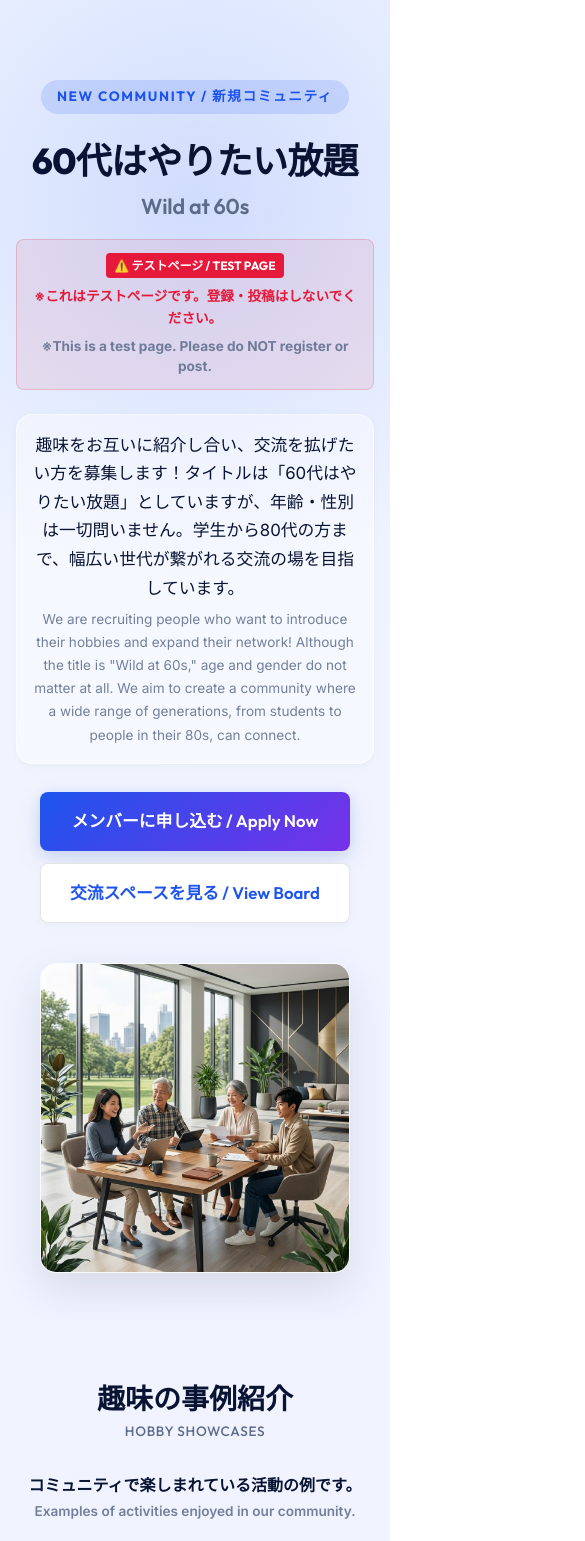
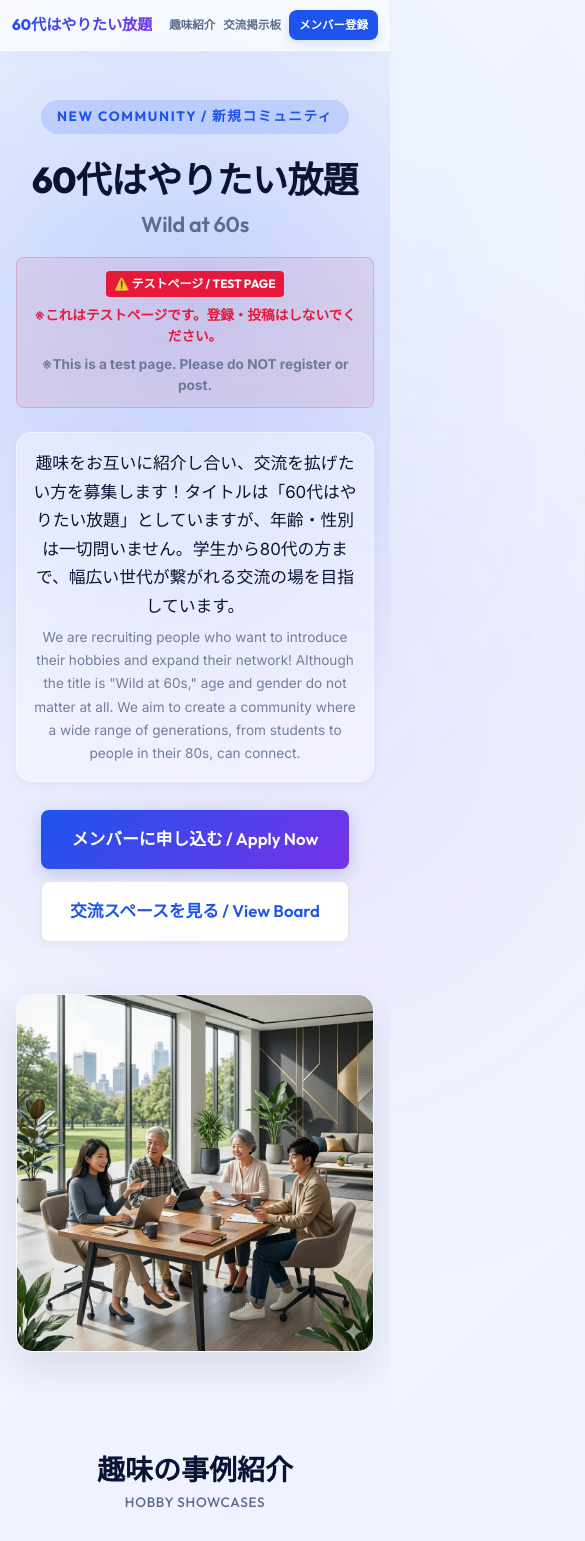
Before and after one commit to kenken6291/member-recruitment, a plain HTML site: page index.html in a window 390 px wide. Shown: the top 1541 px of the page, 585 px wide, since content can reach past the window. Drawn offline with Linux system fonts and the light colour scheme; no server answers.

Commit message:
Design: Update layout and responsiveness for desktop and mobile

```diff
--- a/index.html
+++ b/index.html
@@ -11,8 +11,23 @@
 </head>
 <body>
 
+  <!-- フローティングヘッダーナビゲーション -->
+  <nav class="navbar" id="mainNavbar">
+    <div class="navbar-container">
+      <a href="#" class="nav-logo">60代はやりたい放題 <span class="nav-logo-en">/ Wild at 60s</span></a>
+      <div class="nav-links">
+        <a href="#hobbies">趣味紹介 <span class="nav-link-en">/ Showcase</span></a>
+        <a href="#message-board">交流掲示板 <span class="nav-link-en">/ Board</span></a>
+        <a href="#join-form" class="nav-cta">メンバー登録 <span class="nav-link-en">/ Join</span></a>
+      </div>
+    </div>
+  </nav>
+
   <!-- ヒーローセクション -->
-  <header>
+  <header id="hero">
+    <div class="hero-wrapper">
+      <!-- 左側：キャッチコピーと情報 -->
+      <div class="hero-content">
         <div class="badge">New Community / 新規コミュニティ</div>
         <h1>60代はやりたい放題</h1>
         <h2 class="hero-en-title">Wild at 60s</h2>
@@ -38,10 +53,14 @@
           <a href="#join-form" class="hero-btn" id="heroCtaBtn">メンバーに申し込む / Apply Now</a>
           <a href="#message-board" class="hero-btn secondary" id="heroMsgBtn">交流スペースを見る / View Board</a>
         </div>
+      </div>
 
-    <!-- ヒーロー画像 -->
+      <!-- 右側：メイン写真 -->
+      <div class="hero-image-area">
         <div class="hero-image-container">
           <img src="hero_community.jpg" class="hero-image" alt="コラボレーションするコミュニティメンバーのイメージイラスト" id="heroImage">
+        </div>
+      </div>
     </div>
   </header>
 
@@ -106,13 +125,13 @@
 
         <!-- プログラミング -->
         <article class="hobby-card">
+          <div class="hobby-img-wrapper">
+            <img src="hobby_programming.png" alt="プログラミング / Programming" loading="lazy">
+          </div>
           <div class="hobby-info">
             <h3>プログラミング <span class="en-sub-title">Programming & Gaming</span></h3>
             <p class="card-jp-desc">ゲーム開発やアプリ作成。いくつになっても新しい技術を学び、パソコンに向かってクリエイティブなものづくりに没頭します。</p>
-            <p class="en-text">Game development and app coding. Never stop learning new tech, dive into creative creation on computers.</p>
-          </div>
-          <div class="hobby-img-wrapper">
-            <img src="hobby_programming.png" alt="プログラミング / Programming" loading="lazy">
+            <p class="en-text">Never stop learning new tech, dive into creative creation on computers.</p>
           </div>
         </article>
       </div>
@@ -775,6 +794,7 @@
       return re.test(String(email).toLowerCase());
     }
 
+    // HTMLエスケープ処理
     function escapeHTML(str) {
       if (!str) return "";
       return str
--- a/style.css
+++ b/style.css
@@ -44,6 +44,7 @@
 
 html {
   scroll-behavior: smooth;
+  scroll-padding-top: 90px; /* ナビバーの高さ分のパディング */
 }
 
 body {
@@ -54,27 +55,159 @@ body {
   overflow-x: hidden;
   -webkit-font-smoothing: antialiased;
   -moz-osx-font-smoothing: grayscale;
+  width: 100%;
 }
 
-/* ヘッダー・ヒーローエリア */
+body::before, body::after {
+  content: '';
+  position: absolute;
+  width: 600px;
+  height: 600px;
+  border-radius: 50%;
+  z-index: -2;
+  pointer-events: none;
+  filter: blur(150px);
+  opacity: 0.5;
+}
+
+body::before {
+  top: 10%;
+  left: -200px;
+  background: var(--primary-glow);
+}
+
+body::after {
+  top: 50%;
+  right: -200px;
+  background: var(--secondary-glow);
+}
+
+/* ==========================================
+   フローティングヘッダーナビゲーション
+   ========================================== */
+.navbar {
+  position: fixed;
+  top: 0;
+  left: 0;
+  width: 100%;
+  z-index: 1000;
+  background: rgba(255, 255, 255, 0.7);
+  backdrop-filter: blur(16px);
+  -webkit-backdrop-filter: blur(16px);
+  border-bottom: 1px solid rgba(255, 255, 255, 0.5);
+  box-shadow: 0 2px 20px rgba(0, 0, 0, 0.02);
+  transition: all 0.3s ease;
+}
+
+.navbar-container {
+  max-width: 1200px;
+  margin: 0 auto;
+  padding: 16px 24px;
+  display: flex;
+  justify-content: space-between;
+  align-items: center;
+}
+
+.nav-logo {
+  font-family: var(--font-heading);
+  font-size: 1.25rem;
+  font-weight: 800;
+  color: var(--dark-text);
+  text-decoration: none;
+  display: flex;
+  align-items: center;
+  gap: 6px;
+  background: linear-gradient(135deg, var(--primary) 0%, var(--secondary) 100%);
+  -webkit-background-clip: text;
+  -webkit-text-fill-color: transparent;
+  flex-shrink: 0;
+}
+
+.nav-logo-en {
+  font-size: 0.8rem;
+  font-weight: 600;
+  opacity: 0.7;
+}
+
+.nav-links {
+  display: flex;
+  align-items: center;
+  gap: 24px;
+}
+
+.nav-links a {
+  text-decoration: none;
+  font-size: 0.85rem;
+  font-weight: 700;
+  color: var(--light-text);
+  transition: all 0.2s ease;
+  display: flex;
+  flex-direction: column;
+  align-items: center;
+}
+
+.nav-link-en {
+  font-size: 0.65rem;
+  font-weight: 500;
+  opacity: 0.6;
+  margin-top: 1px;
+}
+
+.nav-links a:hover {
+  color: var(--primary);
+}
+
+.nav-links a.nav-cta {
+  background: var(--primary);
+  color: var(--white);
+  padding: 8px 16px;
+  border-radius: var(--border-radius-sm);
+  box-shadow: 0 4px 10px var(--primary-glow);
+}
+
+.nav-links a.nav-cta:hover {
+  background: var(--primary-hover);
+  box-shadow: 0 6px 15px var(--primary-glow);
+  transform: translateY(-1px);
+}
+
+/* ==========================================
+   ヒーローエリア
+   ========================================== */
 header {
   position: relative;
-  padding: 120px 24px 80px;
-  text-align: center;
+  padding: 140px 24px 80px;
   overflow: hidden;
 }
 
 header::before {
   content: '';
   position: absolute;
-  top: -200px;
+  top: -150px;
   left: 50%;
   transform: translateX(-50%);
-  width: 800px;
-  height: 800px;
+  width: 900px;
+  height: 900px;
   background: radial-gradient(circle, var(--primary-glow) 0%, transparent 70%);
   z-index: -1;
   pointer-events: none;
+}
+
+.hero-wrapper {
+  max-width: 1200px;
+  margin: 0 auto;
+  display: grid;
+  grid-template-columns: 1.25fr 1fr;
+  gap: 48px;
+  align-items: center;
+  text-align: left;
+}
+
+.hero-content {
+  display: flex;
+  flex-direction: column;
+  align-items: flex-start;
+  width: 100%;
 }
 
 .badge {
@@ -94,23 +227,22 @@ header::before {
 
 h1 {
   font-family: var(--font-heading);
-  font-size: 3rem;
+  font-size: 3.5rem;
   font-weight: 850;
-  line-height: 1.25;
+  line-height: 1.2;
   letter-spacing: -0.02em;
   color: var(--dark-text);
-  max-width: 800px;
-  margin: 0 auto 12px;
+  margin-bottom: 12px;
   animation: fadeInUp 0.8s ease-out;
 }
 
 .hero-en-title {
   font-family: var(--font-heading);
-  font-size: 1.75rem;
+  font-size: 2rem;
   font-weight: 600;
   color: var(--light-text);
-  margin-top: -8px;
-  margin-bottom: 24px;
+  margin-top: -4px;
+  margin-bottom: 28px;
   letter-spacing: -0.01em;
   animation: fadeInUp 0.8s ease-out 0.1s both;
 }
@@ -121,8 +253,10 @@ h1 {
   border: 1px solid hsla(350, 80%, 50%, 0.2);
   border-radius: var(--border-radius-sm);
   padding: 16px;
+  width: 100%;
   max-width: 560px;
-  margin: 0 auto 32px;
+  margin-bottom: 32px;
+  text-align: left;
   animation: fadeInDown 0.8s ease-out;
 }
 
@@ -146,8 +280,8 @@ h1 {
 
 /* コンセプト囲み */
 .concept-container {
-  max-width: 720px;
-  margin: 0 auto 36px;
+  max-width: 600px;
+  margin-bottom: 36px;
   padding: 24px;
   background: rgba(255, 255, 255, 0.4);
   border: 1px solid rgba(255, 255, 255, 0.5);
@@ -174,9 +308,8 @@ h1 {
 /* CTA グループ */
 .hero-cta-group {
   display: flex;
-  justify-content: center;
   gap: 16px;
-  margin-bottom: 40px;
+  margin-bottom: 20px;
   animation: fadeInUp 0.8s ease-out 0.4s both;
 }
 
@@ -218,33 +351,59 @@ h1 {
 }
 
 /* ヒーロー画像エリア */
+.hero-image-area {
+  display: flex;
+  justify-content: center;
+  align-items: center;
+  animation: fadeInUp 1s ease-out 0.6s both;
+  width: 100%;
+}
+
 .hero-image-container {
-  max-width: 960px;
-  margin: 20px auto 0;
-  padding: 0 24px;
-  animation: fadeInUp 1s ease-out 0.6s both;
+  width: 100%;
+  max-width: 480px;
+  border-radius: var(--border-radius-md);
+  box-shadow: var(--shadow-lg);
+  border: 1px solid var(--card-border);
+  overflow: hidden;
+  transition: all 0.5s cubic-bezier(0.2, 0.8, 0.2, 1);
+  position: relative;
+}
+
+.hero-image-container::before {
+  content: '';
+  position: absolute;
+  top: 0;
+  left: 0;
+  width: 100%;
+  height: 100%;
+  box-shadow: inset 0 0 30px rgba(0, 0, 0, 0.05);
+  pointer-events: none;
+}
+
+.hero-image-container:hover {
+  transform: translateY(-4px) rotate(1deg);
+  box-shadow: var(--shadow-lg), 0 12px 30px var(--primary-glow);
 }
 
 .hero-image {
   width: 100%;
   height: auto;
-  border-radius: var(--border-radius-md);
-  box-shadow: var(--shadow-lg);
-  border: 1px solid var(--card-border);
+  display: block;
 }
 
 /* ==========================================
-   趣味の事例セクション
+   趣味の事例セクション（PCグリッドカード）
    ========================================== */
 .hobbies-section {
-  max-width: 1080px;
-  margin: 100px auto;
+  max-width: 1200px;
+  margin: 120px auto;
   padding: 0 24px;
 }
 
 .section-title {
   font-family: var(--font-heading);
-  font-size: 2.25rem;
+  font-size: 2.5rem;
   font-weight: 700;
   text-align: center;
   margin-bottom: 8px;
@@ -263,15 +422,14 @@ h1 {
 }
 
 .hobbies-grid {
-  display: flex;
-  flex-direction: column;
-  gap: 40px;
+  display: grid;
+  grid-template-columns: repeat(auto-fit, minmax(320px, 1fr));
+  gap: 32px;
 }
 
 .hobby-card {
-  display: grid;
-  grid-template-columns: 1.2fr 1.8fr;
-  gap: 32px;
+  display: flex;
+  flex-direction: column;
   background: var(--card-bg);
   border: 1px solid var(--card-border);
   backdrop-filter: blur(12px);
@@ -279,24 +437,24 @@ h1 {
   border-radius: var(--border-radius-md);
   box-shadow: var(--shadow-sm);
   overflow: hidden;
-  transition: all 0.3s cubic-bezier(0.2, 0.8, 0.2, 1);
-  align-items: center;
+  transition: all 0.4s cubic-bezier(0.2, 0.8, 0.2, 1);
+  height: 100%;
 }
 
 .hobby-card:hover {
-  transform: translateY(-4px);
-  box-shadow: var(--shadow-md);
-  border-color: rgba(255, 255, 255, 0.9);
+  transform: translateY(-8px) scale(1.01);
+  box-shadow: var(--shadow-lg), 0 12px 25px var(--primary-glow);
+  border-color: var(--primary);
 }
 
-/* 左右反転 (ジグザグ配置) */
-.hobby-card:nth-child(even) {
-  grid-template-columns: 1.8fr 1.2fr;
+/* PCグリッドに合わせて統一 */
+.hobby-card, .hobby-card:nth-child(even) {
+  grid-template-columns: none; /* グリッド方向の解除 */
 }
 
 .hobby-img-wrapper {
   width: 100%;
-  height: 260px;
+  height: 200px;
   overflow: hidden;
 }
 
@@ -308,16 +466,19 @@ h1 {
 }
 
 .hobby-card:hover .hobby-img-wrapper img {
-  transform: scale(1.06);
+  transform: scale(1.08);
 }
 
 .hobby-info {
-  padding: 32px;
+  padding: 28px;
+  display: flex;
+  flex-direction: column;
+  flex-grow: 1;
 }
 
 .hobby-info h3 {
   font-family: var(--font-heading);
-  font-size: 1.5rem;
+  font-size: 1.35rem;
   font-weight: 700;
   margin-bottom: 12px;
   line-height: 1.3;
@@ -343,20 +504,21 @@ h1 {
 
 .card-jp-desc {
   color: var(--dark-text);
-  font-size: 0.95rem;
-  line-height: 1.7;
+  font-size: 0.9rem;
+  line-height: 1.6;
+  margin-bottom: 8px;
 }
 
 /* ==========================================
    交流スペース（掲示板）セクション
    ========================================== */
 .board-section {
-  padding: 100px 24px;
+  padding: 120px 24px;
   background: linear-gradient(180deg, transparent, rgba(235, 235, 255, 0.5));
 }
 
 .board-container {
-  max-width: 1080px;
+  max-width: 1200px;
   margin: 0 auto;
   width: 100%;
 }
@@ -372,11 +534,12 @@ h1 {
 
 .board-layout {
   display: grid;
-  grid-template-columns: 1fr 1.5fr;
+  grid-template-columns: 1fr 1.6fr;
   gap: 40px;
   align-items: start;
 }
 
+/* PC固定表示化 */
 .post-form-wrapper {
   background: var(--card-bg);
   border: 1px solid var(--card-border);
@@ -386,6 +549,9 @@ h1 {
   border-radius: var(--border-radius-md);
   box-shadow: var(--shadow-md);
   width: 100%;
+  position: sticky;
+  top: 100px; /* スクロール時にナビバーの下で固定 */
+  z-index: 10;
 }
 
 .form-group textarea {
@@ -566,7 +732,7 @@ h1 {
   display: flex;
   flex-direction: column;
   gap: 24px;
-  max-height: 600px;
+  max-height: 800px; /* PCは少し長めにする */
   overflow-y: auto;
   padding-right: 8px;
   width: 100%;
@@ -786,7 +952,7 @@ h1 {
    登録フォームセクション
    ========================================== */
 .form-section {
-  padding: 100px 24px;
+  padding: 120px 24px;
 }
 
 .form-container {
@@ -976,16 +1142,74 @@ footer {
 /* ==========================================
    レスポンシブ対応 (モバイルデバイス最適化)
    ========================================== */
+@media (max-width: 1023px) {
+  /* PC用2カラムを解除して縦積みに戻す */
+  .hero-wrapper {
+    grid-template-columns: 1fr;
+    gap: 32px;
+    text-align: center;
+  }
+
+  .hero-content {
+    align-items: center;
+  }
+
+  .test-warning-banner {
+    text-align: center;
+  }
+
+  .hero-cta-group {
+    justify-content: center;
+  }
+
+  .hero-image-container {
+    max-width: 440px;
+  }
+}
+
 @media (max-width: 900px) {
   .board-layout {
     grid-template-columns: 1fr;
     gap: 32px;
   }
+
+  /* 掲示板フォームの固定表示(Sticky)解除 */
+  .post-form-wrapper {
+    position: static;
+  }
 }
 
 @media (max-width: 768px) {
   header {
-    padding: 80px 16px 40px;
+    padding: 100px 16px 40px;
+  }
+
+  .navbar-container {
+    padding: 10px 12px;
+    display: flex;
+    justify-content: space-between;
+    align-items: center;
+  }
+
+  .nav-logo {
+    font-size: 0.95rem; /* ロゴサイズ縮小 */
+    font-weight: 800;
+  }
+
+  .nav-links {
+    gap: 8px; /* リンク同士の間隔を狭める */
+  }
+
+  .nav-links a {
+    font-size: 0.72rem; /* 文字サイズ縮小 */
+  }
+
+  .nav-links a.nav-cta {
+    padding: 6px 10px; /* CTAボタンの余白を小さく */
+  }
+
+  .nav-logo-en, .nav-link-en {
+    display: none; /* スマホでは英語サブテキストを非表示にして省スペース化 */
   }
 
   h1 {
@@ -1001,6 +1225,7 @@ footer {
   .test-warning-banner {
     padding: 12px;
     margin-bottom: 24px;
+    text-align: center;
   }
 
   .warning-text {
@@ -1038,12 +1263,12 @@ footer {
   }
 
   .hobbies-grid {
+    grid-template-columns: 1fr;
     gap: 24px;
   }
 
-  .hobby-card, .hobby-card:nth-child(even) {
-    grid-template-columns: 1fr;
-    gap: 0;
+  .hobby-card {
+    padding: 0;
   }
 
   .hobby-img-wrapper {
```
Lines whose indentation alone changed are shown as unchanged.
